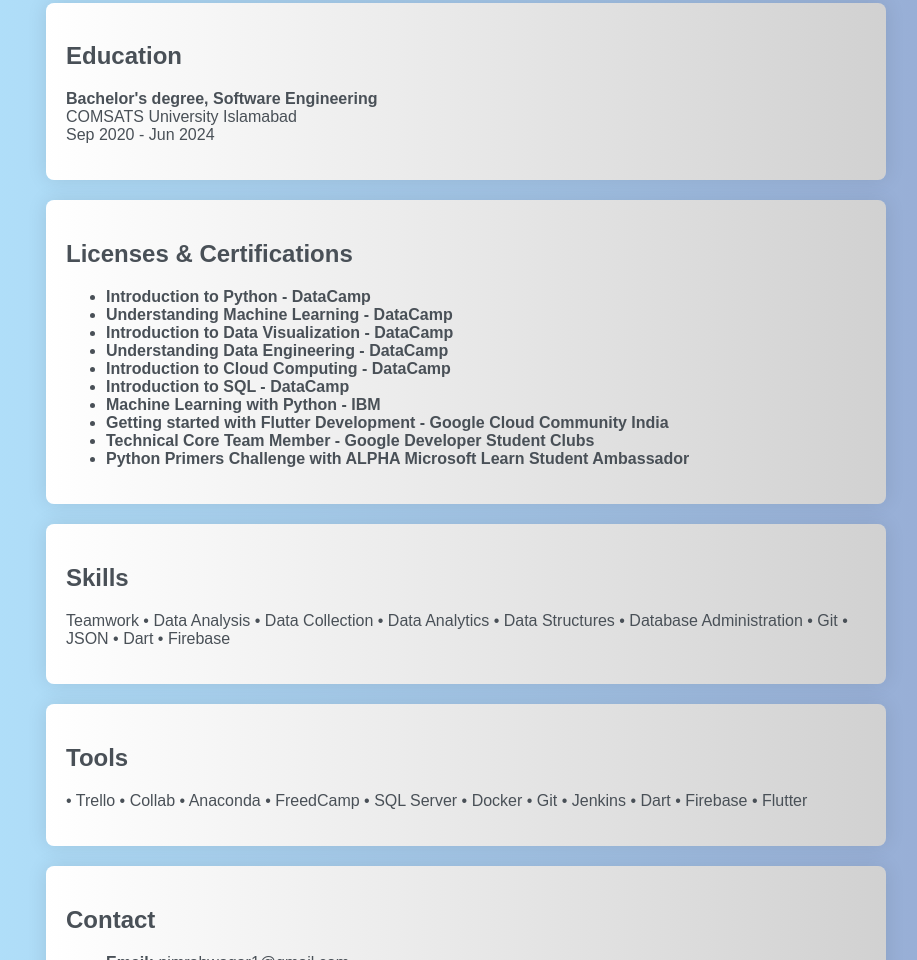
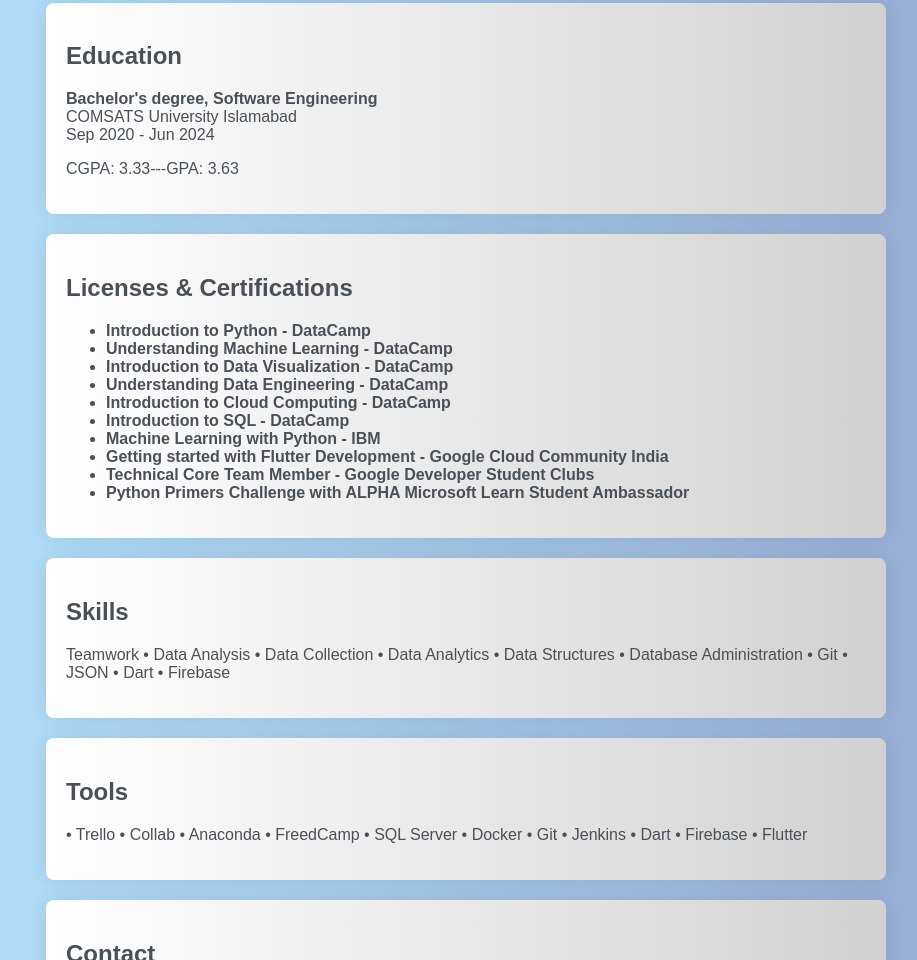
Before and after one commit to am-nimrah/portfolio, a plain HTML site: page index.html in a window 1280 px wide. Shown: the part 853-1813 px from the top of the page, without its empty margins (174-1091 px from the left). Drawn offline with Linux system fonts and the light colour scheme.

Commit message:
Update index.html

```diff
--- a/index.html
+++ b/index.html
@@ -78,6 +78,7 @@
             COMSATS University Islamabad<br>
             Sep 2020 - Jun 2024
         </p>
+	    <p>CGPA: 3.33---GPA: 3.63</p>
     </section>
 
     <section>
```
